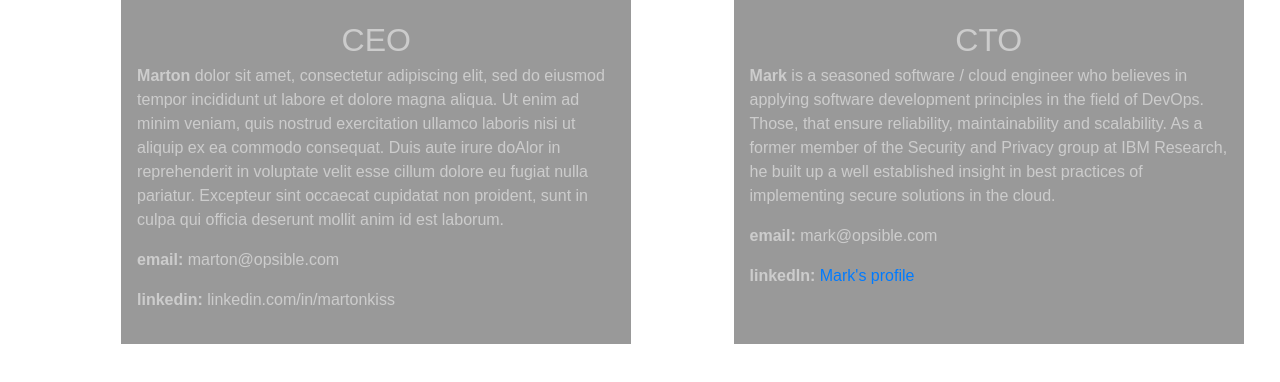
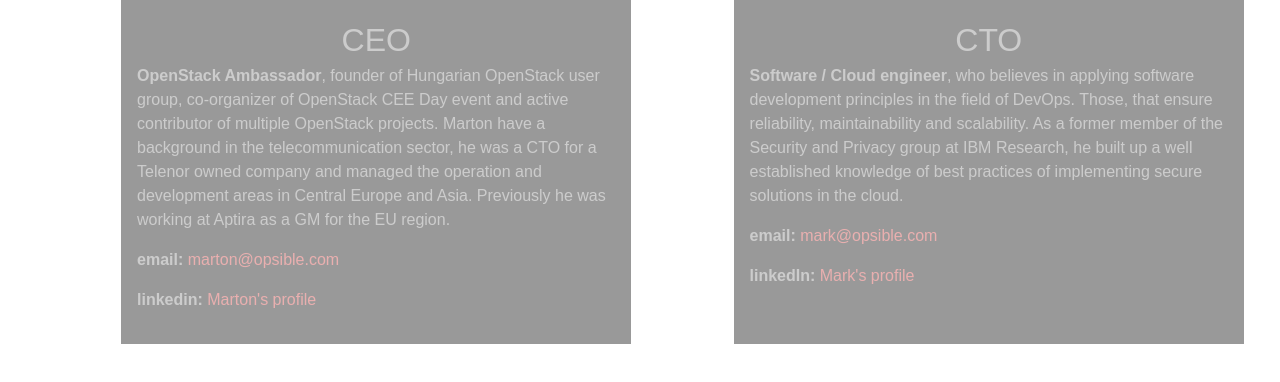
Before and after one commit to opsible/opsible-web, a website built with webpack: page static/index.html in a window 1280 px wide. Shown: the part 802-1184 px from the top of the page. Built offline with nearby package versions, Linux system fonts and the light colour scheme.

Commit message:
Bios, emails, linkedin

```diff
--- a/src/index.scss
+++ b/src/index.scss
@@ -109,6 +109,10 @@
   top: 50%;
   padding: 10% 0% 5% 0%;
 
+  a {
+    color: #e9afaf;
+  }
+
   .intro {
     background-color: rgba(0, 0, 0, 0.4);
     color: #ccc;
--- a/static/index.html
+++ b/static/index.html
@@ -30,17 +30,15 @@
           <div class="name">Marton Kiss</div>
           <div class="title">CEO</div>
           <div class="bio">
-            <p><b>Marton</b> dolor sit amet, consectetur adipiscing
-              elit, sed do eiusmod tempor incididunt ut labore et dolore
-              magna aliqua. Ut enim ad minim veniam, quis nostrud
-              exercitation ullamco laboris nisi ut aliquip ex ea commodo
-              consequat.  Duis aute irure doAlor in reprehenderit in
-              voluptate velit esse cillum dolore eu fugiat nulla
-              pariatur. Excepteur sint occaecat cupidatat non proident,
-              sunt in culpa qui officia deserunt mollit anim id est
-              laborum.</p>
-            <p><b>email:</b> marton@opsible.com</p>
-            <p><b>linkedin:</b> linkedin.com/in/martonkiss</p>
+            <p><b>OpenStack Ambassador</b>, founder of Hungarian OpenStack user
+              group, co-organizer of OpenStack CEE Day event and active
+              contributor of multiple OpenStack projects. Marton have a
+              background in the telecommunication sector, he was a CTO for a
+              Telenor owned company and managed the operation and development
+              areas in Central Europe and Asia. Previously he was working at
+              Aptira as a GM for the EU region.</p>
+            <p><b>email:</b> <a href="mailto:marton@opsible.com">marton@opsible.com</a></p>
+            <p><b>linkedin:</b> <a href="https://www.linkedin.com/in/marton-kiss-43063914/">Marton's profile</a></p>
           </div>
         </div>
         <div class="col-5 intro" id="intro-mark">
@@ -48,14 +46,14 @@
           <div class="name">Mark Korondi</div>
           <div class="title">CTO</div>
           <div class="bio">
-            <p><b>Mark</b> is a seasoned software / cloud engineer who
+            <p><b>Software / Cloud engineer</b>, who
               believes in applying software development principles in
               the field of DevOps. Those, that ensure reliability,
               maintainability and scalability. As a former member of
               the Security and Privacy group at IBM Research, he
-              built up a well established insight in best practices
+              built up a well established knowledge of best practices
               of implementing secure solutions in the cloud.</p>
-            <p><b>email:</b> mark@opsible.com</p>
+            <p><b>email:</b> <a href="mailto:mark@opsible.com">mark@opsible.com</a></p>
             <p><b>linkedIn:</b> <a href="https://www.linkedin.com/in/markkorondi">Mark's profile</a></p>
           </div>
         </div>
```
Also changed, not shown: 2 other files.
